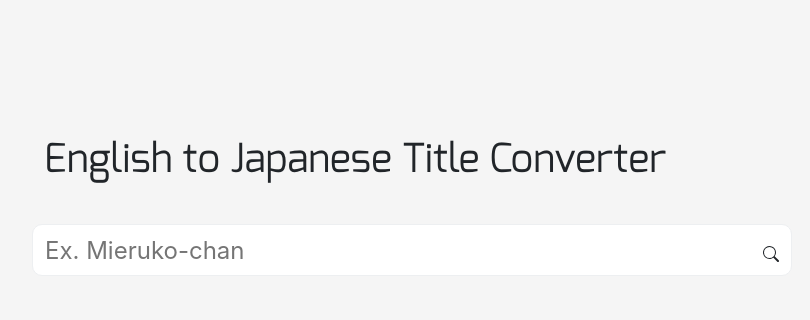
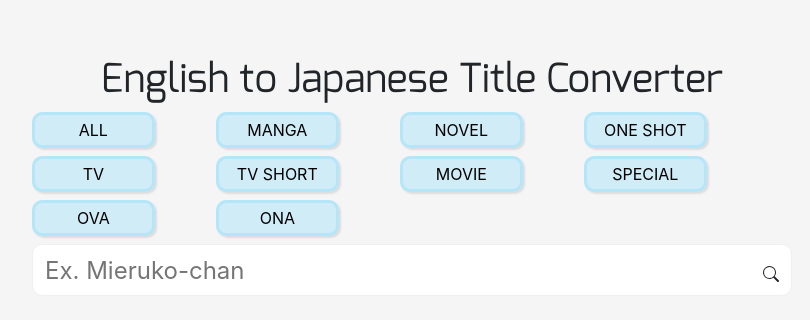
Before and after one commit to SoniaVivi/en-jp-title-finder, a Next.js app: page / in a window 1280 px wide. Shown: the part 104-424 px from the top of the page, without its empty margins (228-1038 px from the left). Built offline with nearby package versions, Linux system fonts and the light colour scheme.

Commit message:
SearchBar, getWorkFromTitle: add work format filters

```diff
--- a/components/aniListApi.js
+++ b/components/aniListApi.js
@@ -26,7 +26,7 @@ export const aniListApi = createApi({
   }),
   endpoints: (builder) => ({
     getWorkFromTitle: builder.query({
-      query: ({ title, pageNumber }) => ({
+      query: ({ title, pageNumber, workTypes }) => ({
         url: "/",
         method: "POST",
         body: {
@@ -38,7 +38,9 @@ export const aniListApi = createApi({
                hasNextPage
                perPage
             }
-            media (search: $search) {
+            media (search: $search${
+              ", format_in: [" + workTypes.join(", ") + "]"
+            }) {
               id
               status
               description
--- /dev/null
+++ b/components/filterForm/FilterForm.js
@@ -0,0 +1,38 @@
+import { useState } from "react";
+import styles from "./FilterForm.module.scss";
+
+const FilterForm = (props) => {
+  const [selectedOptions, setSelectedOptions] = useState(
+    props.defaultValue ?? props.options
+  );
+
+  return (
+    <div className="row col-8">
+      {props.options.map((option) => (
+        <>
+          <button
+            className={`col-12 col-md-4 col-lg-3 col-xl-2 main-button text-center ${
+              styles.option
+            } ${selectedOptions.indexOf(option) != -1 ? styles.selected : ""}`}
+            key={option}
+            onClick={() => {
+              let temp = null;
+              if (selectedOptions.indexOf(option) != -1) {
+                temp = props.onDeselect(option, selectedOptions, props.options);
+              } else {
+                temp = props.onSelect(option, selectedOptions, props.options);
+              }
+              props.setValue(temp);
+              setSelectedOptions(temp);
+            }}
+          >
+            {props.displayFunc(option)}
+          </button>
+          <div className="d-sm-block col-md-2 col-lg-1"></div>
+        </>
+      ))}
+    </div>
+  );
+};
+
+export default FilterForm;
--- /dev/null
+++ b/components/filterForm/FilterForm.module.scss
@@ -0,0 +1,11 @@
+.option {
+  --border-thickness: 3px;
+  height: 36px;
+  border: var(--border-thickness) solid rgba(0, 0, 0, 0);
+  background-color: var(--main-foreground);
+
+  &.selected {
+    border: var(--border-thickness) solid var(--main-nav-selected);
+    background-color: var(--main-nav-selected);
+  }
+}
--- a/components/searchBar/ResultsContainer.js
+++ b/components/searchBar/ResultsContainer.js
@@ -10,6 +10,7 @@ const ResultsContainer = (props) => {
     {
       title: props.workName,
       pageNumber: pageNumber,
+      workTypes: props.workTypes,
     },
     {
       selectFromResult: (response) => ({
--- a/components/searchBar/SearchBar.js
+++ b/components/searchBar/SearchBar.js
@@ -1,14 +1,60 @@
 import { useRef, useState } from "react";
 import styles from "./SearchBar.module.scss";
 import ResultsContainer from "./ResultsContainer";
+import FilterForm from "../filterForm/FilterForm";
+
+const formatTypes = [
+  "ALL",
+  "MANGA",
+  "NOVEL",
+  "ONE_SHOT",
+  "TV",
+  "TV_SHORT",
+  "MOVIE",
+  "SPECIAL",
+  "OVA",
+  "ONA",
+];
 
 const SearchBar = () => {
   const [showBottomBorder, setShowBottomBorder] = useState(false);
   const [searchText, setSearchText] = useState("");
   const searchFieldRef = useRef(null);
+  const searchOptionsRef = useRef(null);
+  const [searchOptions, setSearchOptions] = useState(formatTypes);
+  const onSearch = () => {
+    setSearchText(searchFieldRef.current.value);
+    setSearchOptions(
+      (!searchOptionsRef.current || searchOptionsRef.current.length == 0
+        ? formatTypes
+        : searchOptionsRef
+      ).filter((val) => val != "ALL")
+    );
+  };
 
   return (
     <>
+      <div className="col-2"></div>
+      <FilterForm
+        options={formatTypes}
+        onSelect={(selected, currentSelected, options) => {
+          if (selected != "ALL") {
+            return [...currentSelected, selected];
+          } else {
+            return [...options];
+          }
+        }}
+        onDeselect={(selected, currentSelected, options) => {
+          if (selected != "ALL") {
+            return currentSelected.filter((x) => x != selected && x != "ALL");
+          } else {
+            return [];
+          }
+        }}
+        setValue={(value) => (searchOptionsRef.current = value)}
+        displayFunc={(text) => text.split("_").join(" ")}
+      />
+      <div className="col-2"></div>
       <div className="col-2"></div>
       <div
         className={`col-8 ${styles.searchBarWrapper} ${
@@ -21,9 +67,7 @@ const SearchBar = () => {
           className={styles.searchInput}
           placeholder="Ex. Mieruko-chan"
           ref={searchFieldRef}
-          onKeyDown={(e) =>
-            e.code == "Enter" ? setSearchText(searchFieldRef.current.value) : ""
-          }
+          onKeyDown={(e) => (e.code == "Enter" ? onSearch() : "")}
           onFocus={() => setShowBottomBorder(true)}
           onBlur={() => setShowBottomBorder(false)}
         ></input>
@@ -33,7 +77,7 @@ const SearchBar = () => {
           height="16"
           fill="currentColor"
           className="bi bi-search clickable"
-          onClick={() => setSearchText(searchFieldRef.current.value)}
+          onClick={onSearch}
           viewBox="0 0 16 16"
         >
           <path d="M11.742 10.344a6.5 6.5 0 1 0-1.397 1.398h-.001c.03.04.062.078.098.115l3.85 3.85a1 1 0 0 0 1.415-1.414l-3.85-3.85a1.007 1.007 0 0 0-.115-.1zM12 6.5a5.5 5.5 0 1 1-11 0 5.5 5.5 0 0 1 11 0z" />
@@ -42,7 +86,11 @@ const SearchBar = () => {
       <div className="col-2"></div>
       <div className="col-2"></div>
       {searchText.length > 0 ? (
-        <ResultsContainer isActive={showBottomBorder} workName={searchText} />
+        <ResultsContainer
+          isActive={showBottomBorder}
+          workName={searchText}
+          workTypes={searchOptions}
+        />
       ) : null}
       <div className="col-2"></div>
     </>
--- a/pages/index.js
+++ b/pages/index.js
@@ -11,7 +11,7 @@ export default function Home() {
     >
       <div className={`${styles.searchContainer} row position-absolute w-100`}>
         <div className="col-2"></div>
-        <h1 className={`col-8 ${exoFont.className}`}>
+        <h1 className={`col-8 ${exoFont.className} text-center `}>
           English to Japanese Title Converter
         </h1>
         <div className="col-2"></div>
--- a/styles/Home.module.scss
+++ b/styles/Home.module.scss
@@ -3,10 +3,10 @@
 }
 
 .searchContainer {
-  top: 30%;
+  top: 20vh;
   background-color: var(--main-background);
 
   > h1 {
-    height: 10vh;
+    min-height: 5vh;
   }
 }
```
